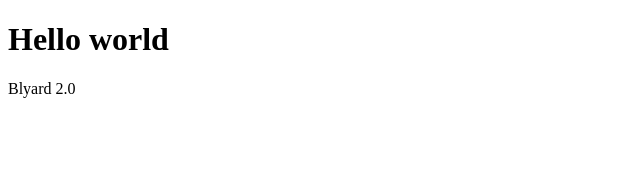
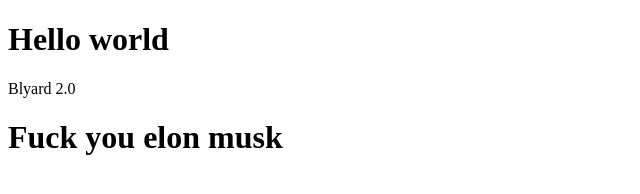
Before and after one commit to Mimozsmith-cpp/Aulagithubifpb, a plain HTML site: page index.html in a window 1280 px wide. Shown: the whole page, without its empty margins (0-640 px from the left). Drawn offline with Linux system fonts and the light colour scheme.

Commit message:
feat: Adicionando conteudo na pagina

```diff
--- a/index.html
+++ b/index.html
@@ -8,5 +8,6 @@
 <body>
     <h1>Hello world</h1>
     <p>Blyard 2.0</p>
+    <h1>Fuck you elon musk</h1>
 </body>
 </html>
```
